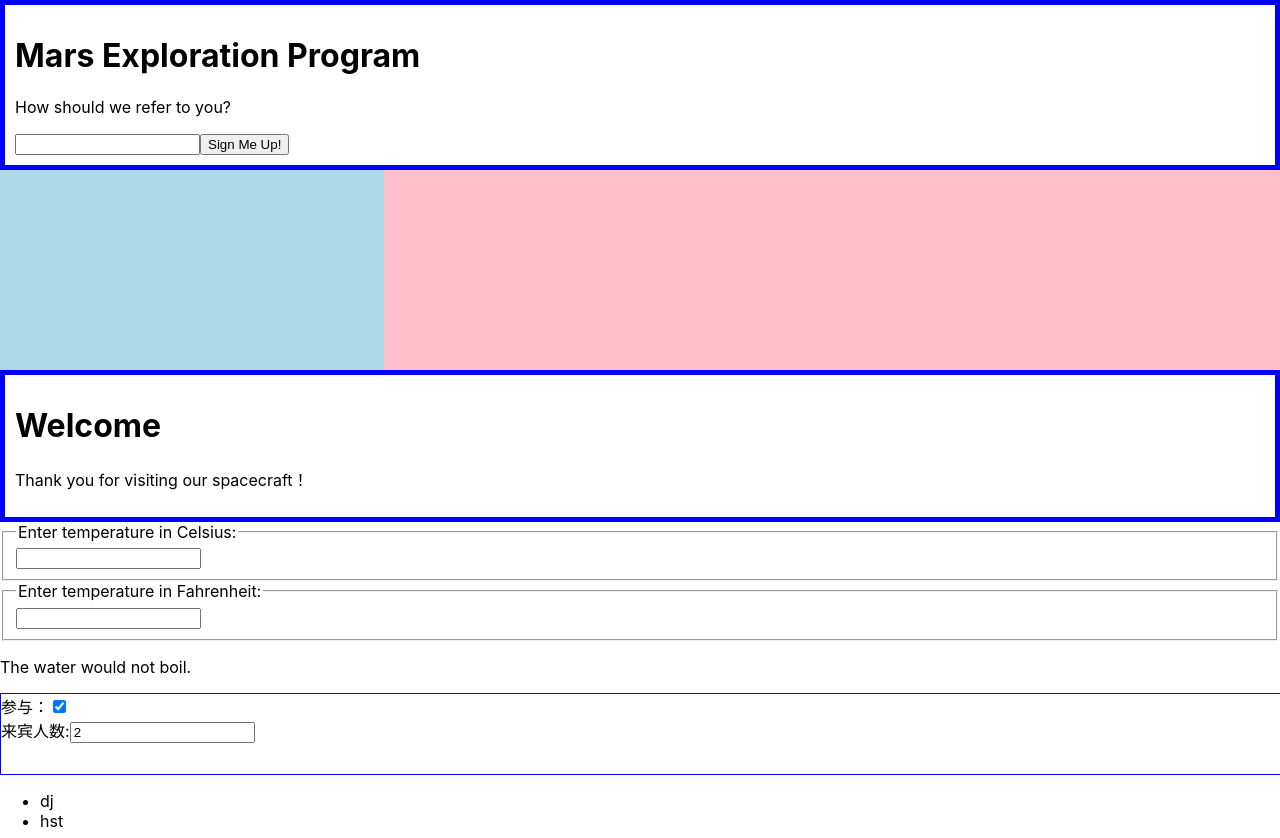
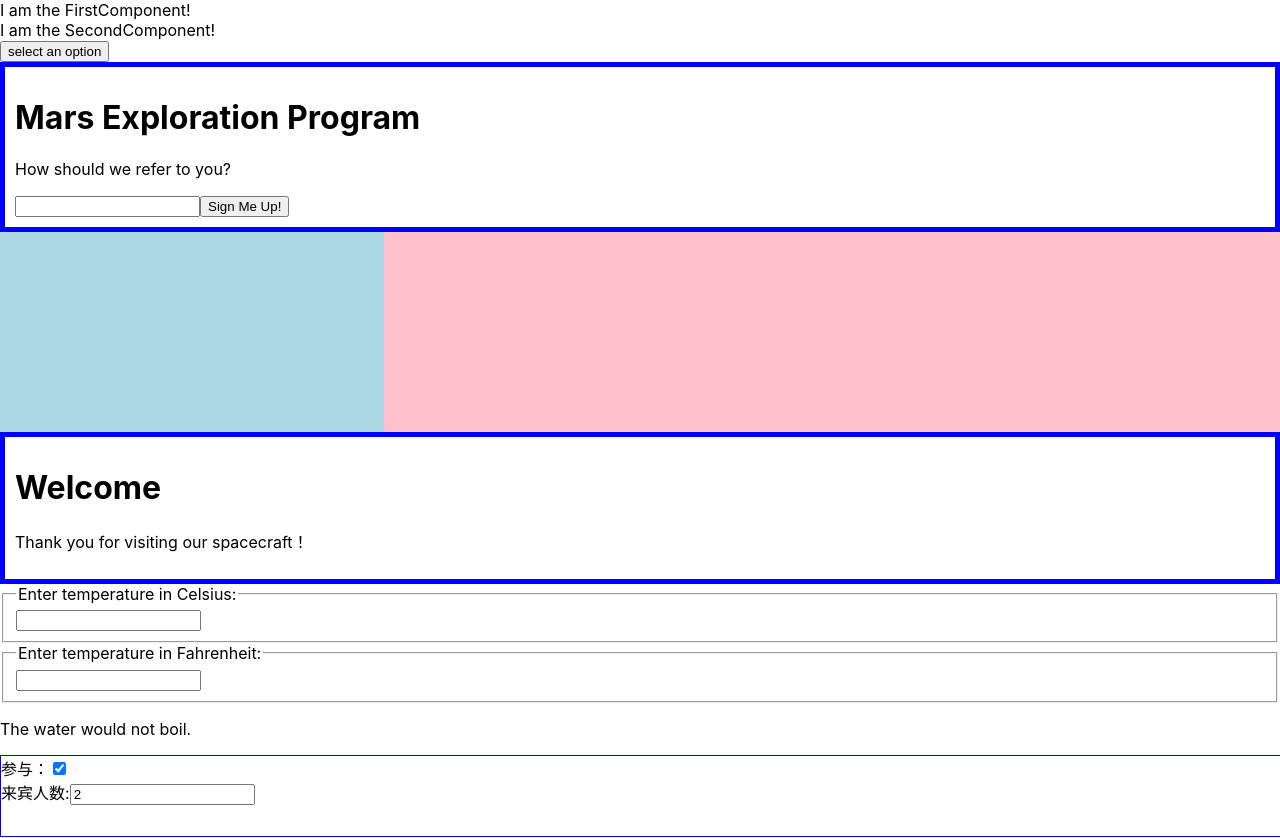
Before and after one commit to SitongHui/learnReact-1, a React (Create React App) app: page / in a window 1280 px wide. Shown: the top 838 px of the page. Built offline with nearby package versions, Linux system fonts and the light colour scheme.

Commit message:
高阶指引：无障碍和代码分割的学习

```diff
--- a/src/App.js
+++ b/src/App.js
@@ -19,6 +19,8 @@ import SplitPane from './SplitPane/SplitPane';
 import Chat from './SplitPane/Chat';
 import Contacts from './SplitPane/Contacts';
 import SignUpDialog from "./SignUpDialog/SignUpDialog";
+import BlurExample from "./senior/BlurExample/BlurExample";
+import MyComponent from "./senior/codeDivsion/MyComponent";
 
 function TimeString() {
     return (
@@ -82,6 +84,10 @@ class App extends Component {
 
         return (
             <>
+                <MyComponent />
+
+                <BlurExample />
+
                 <SignUpDialog />
 
                 <SplitPane
--- /dev/null
+++ b/src/senior/BlurExample/BlurExample.js
@@ -0,0 +1,54 @@
+import React, { Component } from 'react';
+
+class BlurExample extends Component {
+    constructor(props) {
+        super(props);
+        this.state = {
+            isOpen: false
+        };
+        this.timeOutId = null;
+    }
+
+    render() {
+        return (
+            <div onBlur={this.onHandleBlur}
+                 onFocus={this.onHandleFocus}>
+
+                <button onClick={this.onHandleClick}
+                        aria-haspopup="true"
+                        aria-expanded={this.state.isOpen}>
+                    select an option
+                </button>
+                {
+                    this.state.isOpen && (
+                        <ul>
+                            <li>option 1</li>
+                            <li>option 2</li>
+                            <li>option 3</li>
+                        </ul>
+                    )
+                }
+            </div>
+        )
+    }
+
+    onHandleBlur = () => {
+        this.timeOutId = setTimeout(() => {
+            this.setState({
+                isOpen: false
+            });
+        })
+    };
+
+    onHandleFocus = () => {
+        clearTimeout(this.timeOutId);
+    };
+
+    onHandleClick = () => {
+        this.setState(currentState => ({
+            isOpen: !currentState.isOpen
+        }));
+    }
+}
+
+export default BlurExample;
--- /dev/null
+++ b/src/senior/codeDivsion/FirstComponent.js
@@ -0,0 +1,13 @@
+import React, { Component } from 'react';
+
+class FirstComponent extends Component {
+    render() {
+        return (
+            <div>
+                I am the FirstComponent!
+            </div>
+        )
+    }
+}
+
+export default FirstComponent;
--- /dev/null
+++ b/src/senior/codeDivsion/MyComponent.js
@@ -0,0 +1,20 @@
+import React, { Component, Suspense } from 'react';
+
+class MyComponent extends Component {
+    render() {
+        const FirstComponent = React.lazy(() => import('./FirstComponent'));
+        const SecondComponent = React.lazy(() => import('./SecondComponent'));
+
+        return (
+            <>
+                <Suspense fallback={<div>Loading……</div>}>
+                    <FirstComponent />
+                    <SecondComponent />
+                </Suspense>
+
+            </>
+        )
+    }
+}
+
+export default MyComponent;
--- /dev/null
+++ b/src/senior/codeDivsion/SecondComponent.js
@@ -0,0 +1,13 @@
+import React, { Component } from 'react';
+
+class SecondComponent extends Component {
+    render() {
+        return (
+            <div>
+                I am the SecondComponent!
+            </div>
+        )
+    }
+}
+
+export default SecondComponent;
```
